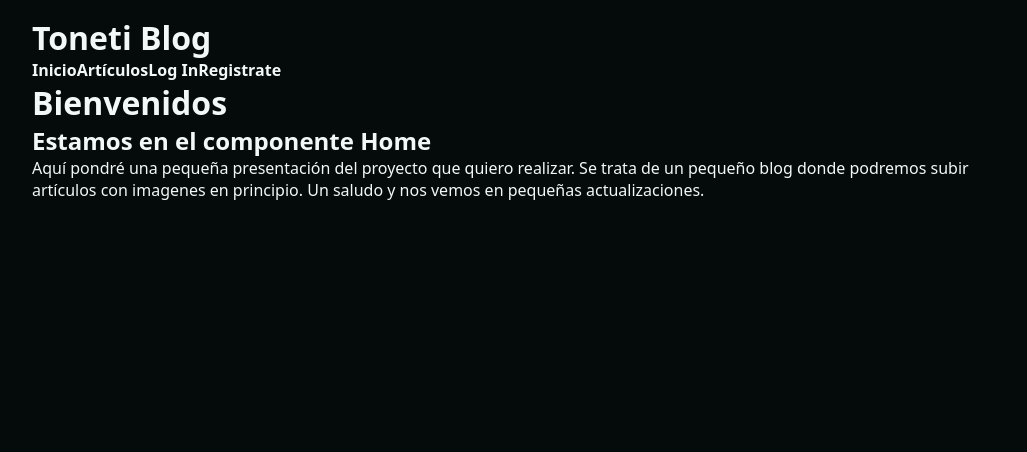
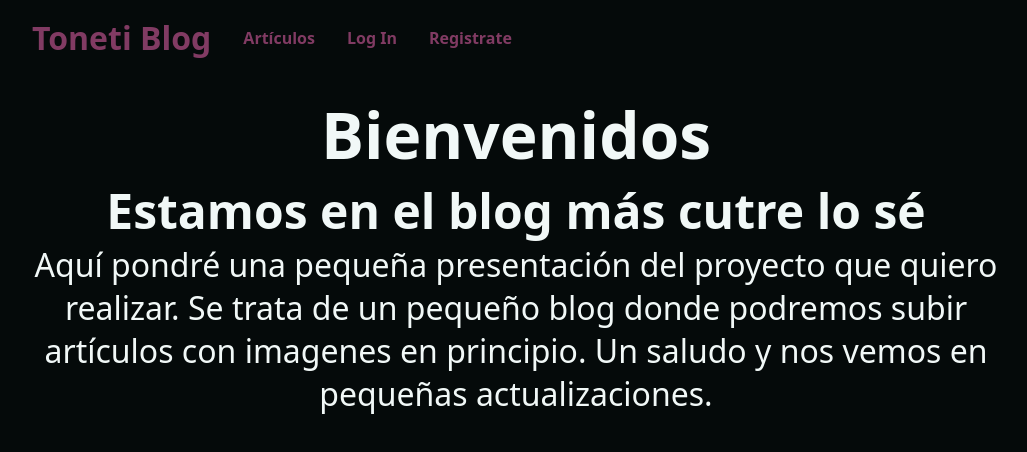
Before and after one commit to Ton3t/react-blog-client, a React (Create React App) app: page / in a window 1280 px wide. Shown: the top 452 px of the page, without its empty margins (124-1151 px from the left). Built offline with nearby package versions, Linux system fonts and the light colour scheme; a web font is replaced by a local one.

Commit message:
css añadido

```diff
--- a/src/components/home/Home.js
+++ b/src/components/home/Home.js
@@ -1,10 +1,11 @@
 import React from "react";
+import "./Home.scss";
 
 function Home() {
   return (
     <div className="home">
       <h1>Bienvenidos</h1>
-      <h2>Estamos en el componente Home</h2>
+      <h2>Estamos en el blog más cutre lo sé</h2>
       <p>
         Aquí pondré una pequeña presentación del proyecto que quiero realizar.
         Se trata de un pequeño blog donde podremos subir artículos con imagenes
--- /dev/null
+++ b/src/components/home/Home.scss
@@ -0,0 +1,4 @@
+.home {
+    text-align: center;
+    font-size: 2rem;
+}
--- a/src/components/misc/Navbar.js
+++ b/src/components/misc/Navbar.js
@@ -1,11 +1,11 @@
 import React from 'react';
 import { Link } from 'react-router-dom';
+import "./Navbar.scss";
 
 function Navbar() {
   return (
     <div className='navbar'>
         <Link to="/"><h1>Toneti Blog</h1></Link>
-        <Link to="/">Inicio</Link>
         <Link to="/articulos">Artículos</Link>
         <Link to="/login">Log In</Link>
         <Link to="/register">Registrate</Link>
--- /dev/null
+++ b/src/components/misc/Navbar.scss
@@ -0,0 +1,14 @@
+@import "../../styles/variables.scss";
+
+.navbar {
+    margin-bottom: 2rem;
+    display: flex;
+    align-items: center;
+    color: var(--accent-color);
+
+    a {
+        margin-right: 2rem;
+        color: unset;
+        font-size: 1rem;
+    }
+}
--- a/src/components/posts/Post.scss
+++ b/src/components/posts/Post.scss
@@ -3,10 +3,7 @@
 
 .post {
     margin: 1rem 0;
-    padding: 1rem;
-    border-radius: 10px;
-    background: var(--secondary-color);
-    box-shadow: var(--box-shadow);
+    @include card();
 
     .titulo .descripcion .code .img {
         margin-bottom: 1rem;
--- a/src/components/posts/PostEditor.js
+++ b/src/components/posts/PostEditor.js
@@ -1,5 +1,6 @@
 import React, { useEffect, useState } from "react";
 import Axios from "axios";
+import "./PostEditor.scss"
 
 function PostEditor({ getPosts, setPostEditorOpen, editPostData }) {
   const [editorTitulo, setEditorTitulo] = useState("");
@@ -96,8 +97,8 @@ function PostEditor({ getPosts, setPostEditorOpen, editPostData }) {
           accept="image/"
           onChange={(e) => setEditorImages(e.target.files)}
         />
-        <button type="submit">Añadir Post</button>
-        <button onClick={closeEditor}>Cancelar</button>
+        <button className="btn-save" type="submit">Añadir Post</button>
+        <button className="btn-cancel" onClick={closeEditor}>Cancelar</button>
       </form>
     </div>
   );
--- /dev/null
+++ b/src/components/posts/PostEditor.scss
@@ -0,0 +1,49 @@
+@import "../../styles/mixins.scss";
+@import "../../styles/variables.scss";
+
+.post-editor {
+    @include card();
+
+    label, input, textarea {
+        display: block;
+    }
+
+    label {
+        margin-bottom: 0.5rem;
+        font-size: 1.3rem;
+        font-weight: bold;
+    }
+
+    textarea {
+        height: 200px;
+        resize: none;
+        overflow: auto;
+    }
+
+    input, textarea {
+        margin-bottom: 1rem;
+        padding: 0.3rem;
+        border-radius: 5px;
+        width: 100%;
+        background: var(--accent-color);
+    }
+
+    img {
+
+    }
+
+    .btn-save, .btn-cancel {
+        @include btn();
+        margin-right: 1rem;
+    }
+
+    .btn-save {
+        background: var(--accent-color);
+        color: var(--text-primary-color);
+    }
+
+    .btn-cancel {
+        background: var(--danger-color);
+        color: var(--text-primary-color);
+    }
+}
--- a/src/styles/index.scss
+++ b/src/styles/index.scss
@@ -35,3 +35,10 @@ a {
     text-decoration: unset;
     @include lnk();
 }
+
+input, textarea {
+  border: unset;
+  color: unset;
+  background: unset;
+  font: unset;
+}
--- a/src/styles/mixins.scss
+++ b/src/styles/mixins.scss
@@ -18,3 +18,10 @@
         text-decoration: underline;
     }
 }
+
+@mixin card() {
+    padding: 1rem;
+    border-radius: 10px;
+    background: var(--primary-color);
+    box-shadow: var(--box-shadow);
+}
```
